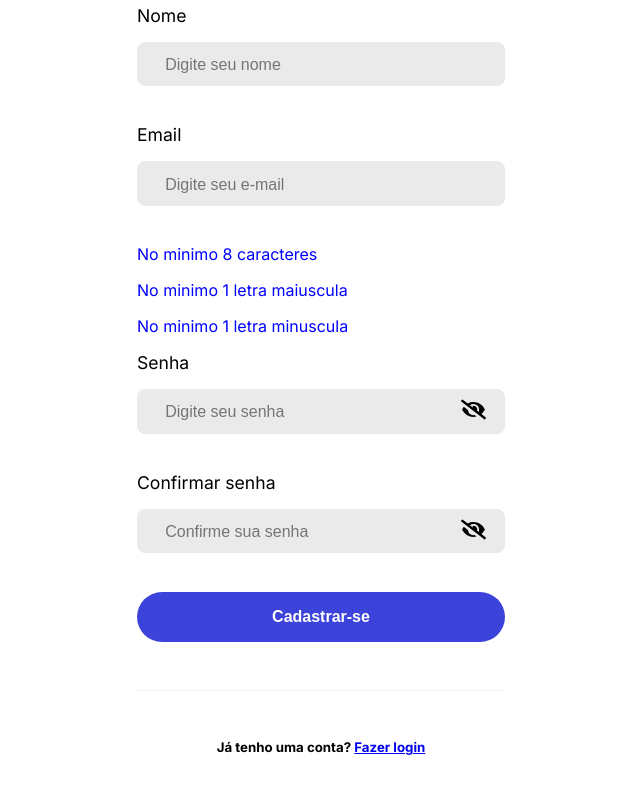
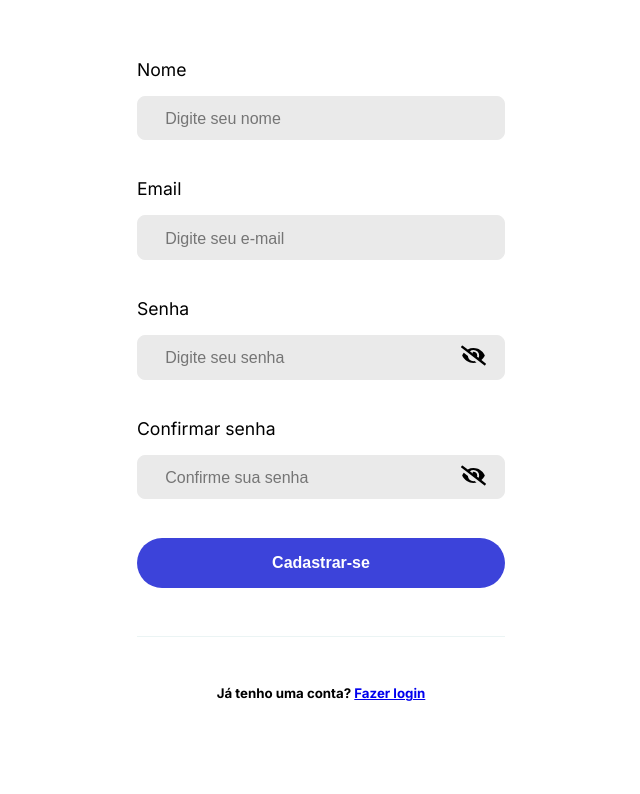
Before and after one commit to caio-santos-ios/task-manager, a Next.js app in the folder front/: page /register in a window 1280 px wide. Shown: the top 794 px of the page, without its empty margins (319-959 px from the left). Built offline with nearby package versions, Linux system fonts and the light colour scheme.

Commit message:
remove console

```diff
--- a/front/src/app/register/page.tsx
+++ b/front/src/app/register/page.tsx
@@ -55,9 +55,6 @@ export default function Register() {
                     </div>
                     {errors.email ? <span>{errors.email.message}</span> : <span></span> }
                 </ContainerInput>
-                <p style={{color: 'blue'}}>No minimo 8 caracteres</p>
-                <p style={{color: 'blue'}}>No minimo 1 letra maiuscula</p>
-                <p style={{color: 'blue'}}>No minimo 1 letra minuscula</p>
                 <label htmlFor="password">Senha</label>
                 <ContainerInput>
                     <div id="container" style={ errors.password ? { border: '1px solid red'} : { border: '1px solid rgb(234, 234, 234)'}}>
```
